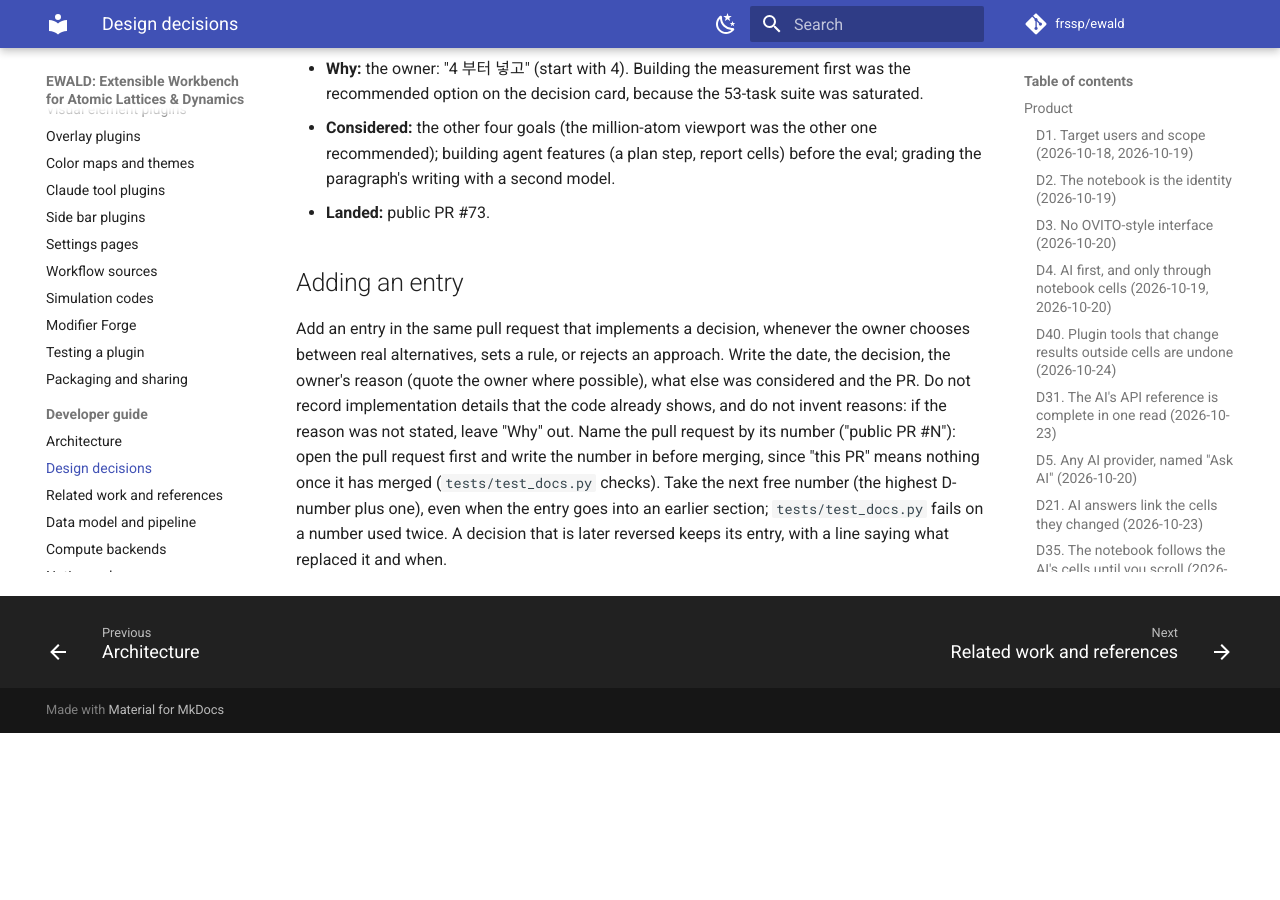
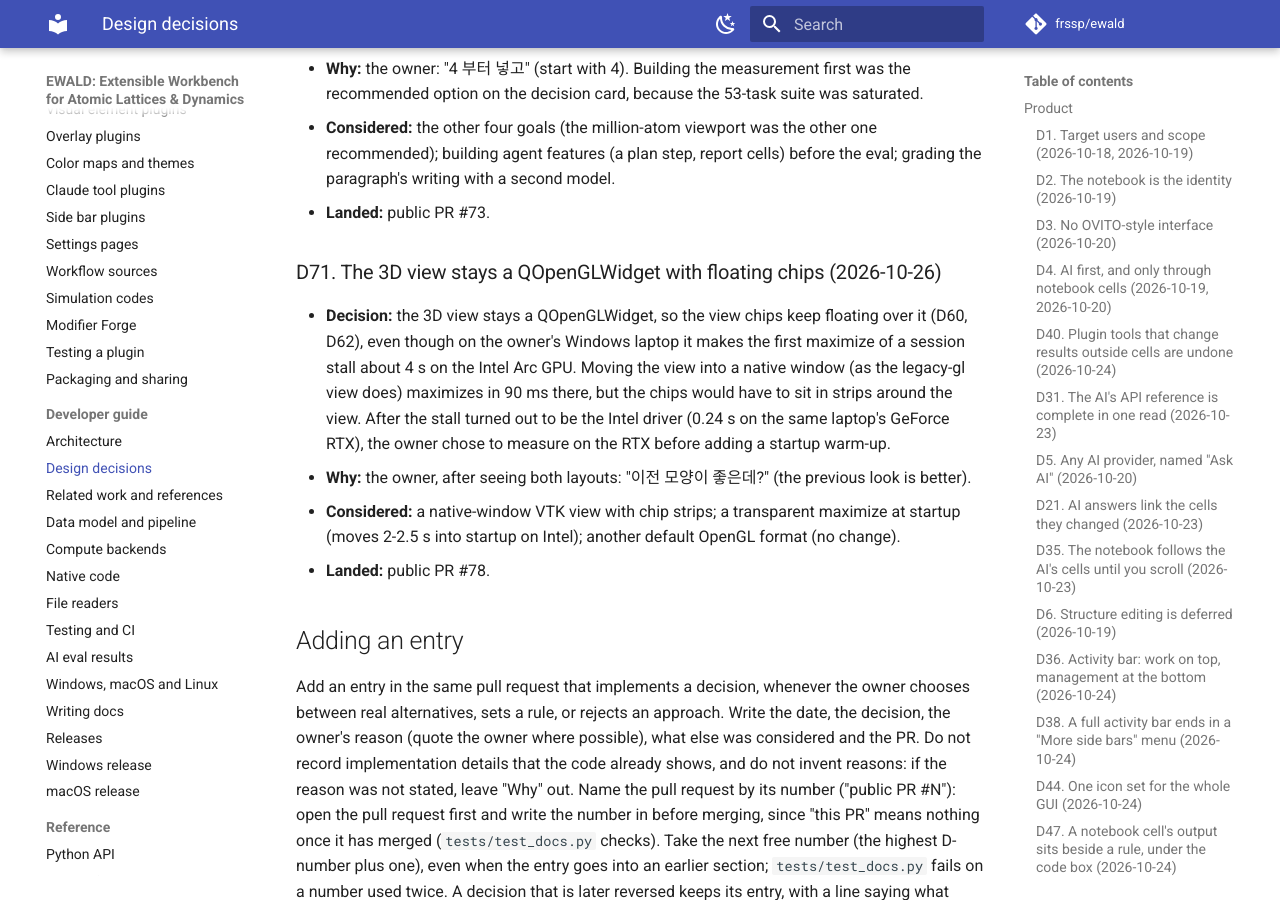
Before and after one commit to frssp/ewald, an MkDocs documentation site: the page built from docs/developer/decisions.md, in a window 1280 px wide and 900 px high, scrolled down 25875 px. Built offline with MkDocs 1.6.1 and Material for MkDocs 9.7.7, drawn with Linux system fonts in a browser that asks for light colours; comment, search, counter and statistics services are not loaded; before the commit the page ends 26608 px from its top, so only the background shows below that.

Commit message:
decisions.md: D71, keep the QOpenGLWidget view with floating chips
Co-Authored-By: Claude Opus 5.5 (1M context) <noreply@anthropic.com>

```diff
--- a/docs/developer/decisions.md
+++ b/docs/developer/decisions.md
@@ -919,6 +919,20 @@ Pull request numbers up to #242 refer to the pre-publication repository, which i
   writing with a second model.
 - **Landed:** public PR #73.
 
+### D71. The 3D view stays a QOpenGLWidget with floating chips (2026-10-26)
+
+- **Decision:** the 3D view stays a QOpenGLWidget, so the view chips keep floating over it
+  (D60, D62), even though on the owner's Windows laptop it makes the first maximize of a session
+  stall about 4 s on the Intel Arc GPU. Moving the view into a native window (as the legacy-gl
+  view does) maximizes in 90 ms there, but the chips would have to sit in strips around the
+  view. After the stall turned out to be the Intel driver (0.24 s on the same laptop's GeForce
+  RTX), the owner chose to measure on the RTX before adding a startup warm-up.
+- **Why:** the owner, after seeing both layouts: "이전 모양이 좋은데?" (the previous look is
+  better).
+- **Considered:** a native-window VTK view with chip strips; a transparent maximize at startup
+  (moves 2-2.5 s into startup on Intel); another default OpenGL format (no change).
+- **Landed:** public PR #78.
+
 ## Adding an entry
 
 Add an entry in the same pull request that implements a decision, whenever the owner chooses
```
